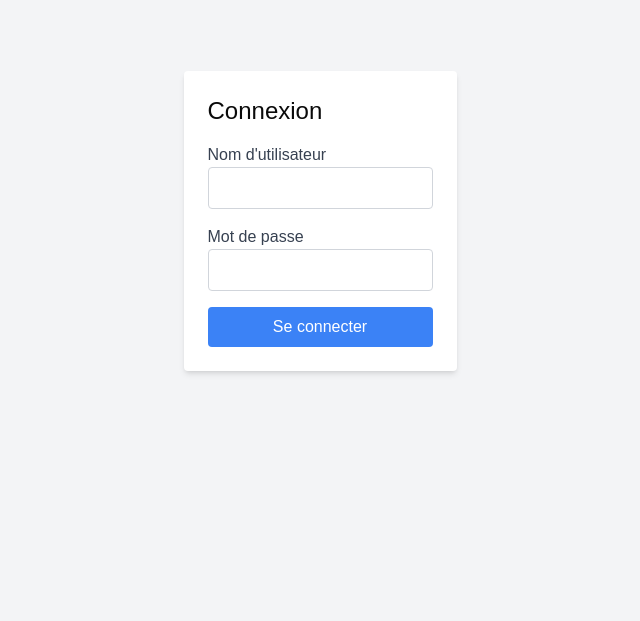
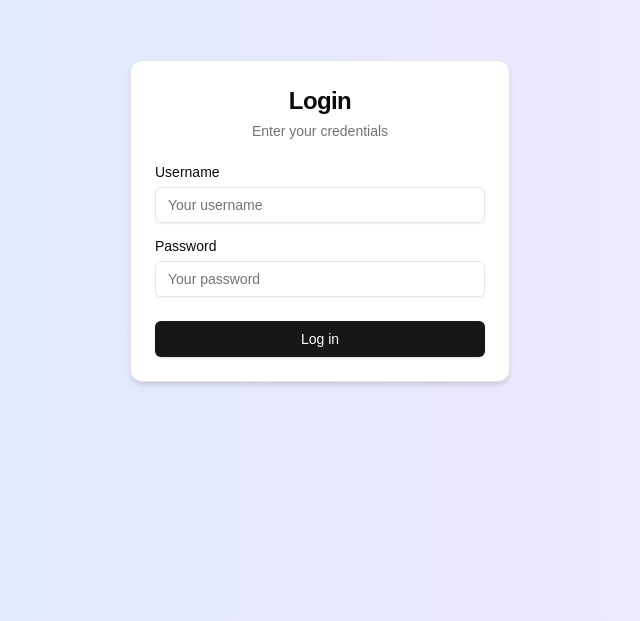
Before and after one commit to jblavisse/scriptalium, a Next.js app in the folder frontend/: page /login in a window 1280 px wide. Shown: the part 179-800 px from the top of the page, without its empty margins (320-960 px from the left). Built offline with nearby package versions, Linux system fonts and the light colour scheme; no server answers.

Commit message:
style(login, editor): update UI for better appearance

```diff
--- a/frontend/package.json
+++ b/frontend/package.json
@@ -31,6 +31,7 @@
     "next": "14.2.11",
     "react": "^18",
     "react-dom": "^18",
+    "react-icons": "^5.3.0",
     "tailwind-merge": "^2.5.2",
     "tailwindcss-animate": "^1.0.7"
   },
--- a/frontend/src/app/(root)/login/page.tsx
+++ b/frontend/src/app/(root)/login/page.tsx
@@ -1,57 +1,86 @@
-'use client';
+'use client'
 
-import { useState } from 'react';
-import axios from 'axios';
-import { useRouter } from 'next/navigation';
+import { useState } from 'react'
+import { useRouter } from 'next/navigation'
+import axios from 'axios'
+import { Button } from "@/components/ui/button"
+import { Input } from "@/components/ui/input"
+import { Card, CardContent, CardDescription, CardFooter, CardHeader, CardTitle } from "@/components/ui/card"
+import { Label } from "@/components/ui/label"
 
 export default function Login() {
-  const [username, setUsername] = useState('');
-  const [password, setPassword] = useState('');
-  const router = useRouter();
-  const apiUrl = process.env.NEXT_PUBLIC_API_URL;
+  const [username, setUsername] = useState('')
+  const [password, setPassword] = useState('')
+  const [isLoading, setIsLoading] = useState(false)
+  const router = useRouter()
+  const apiUrl = process.env.NEXT_PUBLIC_API_URL
 
-  const handleLogin = async (e: { preventDefault: () => void; }) => {
-    e.preventDefault();
+  const handleLogin = async (e: React.FormEvent) => {
+    e.preventDefault()
+    setIsLoading(true)
     try {
-      const response = await axios.post(`${apiUrl}/api/auth/login/`, { username, password }, { withCredentials: true });
+      const response = await axios.post(`${apiUrl}/api/auth/login/`, { username, password }, { withCredentials: true })
       if (response.status === 200) {
-        alert("Connexion réussie !");
-        router.push('/projects'); // Rediriger vers la page des projets
+        router.push('/projects')
       }
     } catch (error) {
-      console.error("Erreur lors de la connexion", error);
-      alert("Erreur lors de la connexion.");
+      console.error("Error during login", error)
+      alert("Error during login.")
+    } finally {
+      setIsLoading(false)
     }
-  };
+  }
 
   return (
-    <div className="flex justify-center items-center min-h-screen bg-gray-100">
-      <form onSubmit={handleLogin} className="bg-white p-6 rounded shadow-md">
-        <h2 className="text-2xl mb-4">Connexion</h2>
-        <div className="mb-4">
-          <label htmlFor="username" className="block text-gray-700">Nom d'utilisateur</label>
-          <input
+    <div className="flex justify-center items-center min-h-screen bg-gradient-to-r from-blue-100 to-purple-100">
+      <Card className="w-[380px] shadow-md">
+        <CardHeader className="space-y-1">
+          <CardTitle className="text-2xl font-bold text-center">Login</CardTitle>
+          <CardDescription className="text-center">
+            Enter your credentials
+          </CardDescription>
+        </CardHeader>
+        <CardContent className="grid gap-4">
+          <div className="grid gap-2">
+            <Label htmlFor="username">Username</Label>
+            <Input
+              id="username"
               type="text"
-            id="username"
+              placeholder="Your username"
               value={username}
               onChange={(e) => setUsername(e.target.value)}
               required
-            className="w-full p-2 border border-gray-300 rounded"
             />
           </div>
-        <div className="mb-4">
-          <label htmlFor="password" className="block text-gray-700">Mot de passe</label>
-          <input
+          <div className="grid gap-2">
+            <Label htmlFor="password">Password</Label>
+            <Input
+              id="password"
               type="password"
-            id="password"
+              placeholder="Your password"
               value={password}
               onChange={(e) => setPassword(e.target.value)}
               required
-            className="w-full p-2 border border-gray-300 rounded"
             />
           </div>
-        <button type="submit" className="w-full bg-blue-500 text-white p-2 rounded">Se connecter</button>
-      </form>
+        </CardContent>
+        <CardFooter>
+          <Button
+            className="w-full flex justify-center items-center"
+            onClick={handleLogin}
+            disabled={isLoading}
+          >
+            {isLoading ? (
+              <>
+                <span className="mr-2 h-4 w-4 border-2 border-t-2 border-gray-500 rounded-full animate-spin"></span>
+                Logging in...
+              </>
+            ) : (
+              'Log in'
+            )}
+          </Button>
+        </CardFooter>
+      </Card>
     </div>
-  );
+  )
 }
--- a/frontend/src/components/editor/EditorClient.tsx
+++ b/frontend/src/components/editor/EditorClient.tsx
@@ -114,11 +114,31 @@ export default function EditorClient() {
 
   return (
     <div className="p-4">
-      <h1 className="text-2xl font-bold mb-4">Éditeur de Projet: {project.title}</h1>
-      <LexicalEditor initialContent={project.editor_content || ''} onSave={saveProjectContent} />
-      <div className="mt-4">
-        <Button onClick={() => router.push('/projects')}>Retour à la liste des projets</Button>
+    <div className="bg-[#8B86BE] p-3 sm:p-4 rounded-lg shadow-md mb-4">
+      <div className="flex items-center">
+        <svg
+          className="w-5 h-5 sm:w-6 sm:h-6 mr-2 text-white"
+          fill="none"
+          stroke="currentColor"
+          viewBox="0 0 24 24"
+          xmlns="http://www.w3.org/2000/svg"
+        >
+          <path strokeLinecap="round" strokeLinejoin="round" strokeWidth={2} d="M12 8v4l3 3" />
+        </svg>
+        <h1 className="text-lg sm:text-xl font-semibold text-white">
+          Éditeur de Projet: {project.title}
+        </h1>
       </div>
+    </div>
+      <LexicalEditor
+        initialContent={project.editor_content || ''}
+        onSave={saveProjectContent}
+        returnButton={
+          <Button className='bg-[#8B86BE] hover:bg-[#8B86BE] text-white font-semibold px-6 py-2 rounded-lg shadow-md transition-transform duration-300 hover:scale-105 active:scale-95' onClick={() => router.push('/projects')}>
+            Retour à la liste des projets
+          </Button>
+        }
+      />
       {notification && (
         <Notification
           message={notification.message}
@@ -127,5 +147,5 @@ export default function EditorClient() {
         />
       )}
     </div>
-  )
+  );
 }
--- a/frontend/src/components/editor/index.tsx
+++ b/frontend/src/components/editor/index.tsx
@@ -1,5 +1,3 @@
-'use client';
-
 import React, { useState, useEffect } from 'react';
 import { LexicalComposer } from '@lexical/react/LexicalComposer';
 import { ContentEditable } from '@lexical/react/LexicalContentEditable';
@@ -19,7 +17,6 @@ import { CodeNode, CodeHighlightNode } from '@lexical/code';
 import { MarkNode } from '@lexical/mark';
 import ToolbarPlugin from './plugins/ToolbarPlugin';
 import { HeadingNode, QuoteNode } from '@lexical/rich-text';
-import SelectionPlugin from './plugins/SelectionPlugin';
 import { EditorThemeClasses } from 'lexical';
 import { Button } from '@/components/ui/button';
 import { useLexicalComposerContext } from '@lexical/react/LexicalComposerContext';
@@ -27,6 +24,7 @@ import { useLexicalComposerContext } from '@lexical/react/LexicalComposerContext
 interface LexicalEditorProps {
   initialContent: string;
   onSave: (content: string) => void;
+  returnButton: React.ReactNode;
 }
 
 const theme: EditorThemeClasses = {
@@ -81,13 +79,16 @@ const SaveButton: React.FC<{ onSave: (content: string) => void }> = ({ onSave })
   const handleSave = () => {
     editor.getEditorState().read(() => {
       const json = editor.getEditorState().toJSON();
-      const content = JSON.stringify(json);  // Vous pouvez choisir de stocker en JSON ou en HTML
+      const content = JSON.stringify(json);
       onSave(content);
     });
   };
 
   return (
-    <Button onClick={handleSave} className="mt-4 self-end">
+    <Button
+      onClick={handleSave}
+      className="bg-[#8B86BE] hover:bg-[#8B86BE] text-white font-semibold px-6 py-2 rounded-lg shadow-md transition-transform duration-300 hover:scale-105 active:scale-95"
+    >
       Sauvegarder
     </Button>
   );
@@ -108,16 +109,17 @@ const InitializeEditorState = ({ initialContent }: { initialContent: string }) =
   return null;
 };
 
-export default function LexicalEditor({ initialContent, onSave }: LexicalEditorProps) {
+export default function LexicalEditor({ initialContent, onSave, returnButton }: LexicalEditorProps) {
   return (
+    <div className="w-full max-w-[90vw] sm:max-w-[50vw] mx-auto">
       <LexicalComposer initialConfig={editorConfig}>
-      <div className="editor-container flex flex-col w-full max-w-[90vw] sm:max-w-[50vw] mx-auto bg-white rounded-lg shadow-lg relative overflow-hidden p-4">
+        <div className="editor-container flex flex-col bg-white rounded-lg shadow-md border border-gray-200 p-4">
           <ToolbarPlugin />
-        <div className="editor-inner flex-1">
+          <div className="editor-inner flex-1 mt-2">
             <RichTextPlugin
               contentEditable={
                 <ContentEditable
-                className="editor-input min-h-[75vh] max-h-[75vh] w-full overflow-y-auto focus:outline-none p-4"
+                  className="editor-input min-h-[60vh] max-h-[60vh] w-full overflow-y-auto focus:outline-none p-4"
                 />
               }
               placeholder={<div className="editor-placeholder p-4 text-gray-400">Commencez à écrire...</div>}
@@ -132,9 +134,12 @@ export default function LexicalEditor({ initialContent, onSave }: LexicalEditorP
           </div>
           <InitializeEditorState initialContent={initialContent} />
         </div>
-      <div className="flex justify-end w-full max-w-[90vw] sm:max-w-[50vw] mx-auto mt-4">
+        {/* Conteneur pour aligner les boutons */}
+        <div className="flex justify-center items-center mt-4 gap-4">
+          {returnButton}
           <SaveButton onSave={onSave} />
         </div>
       </LexicalComposer>
+    </div>
   );
 }
--- a/frontend/src/components/editor/plugins/ToolbarPlugin.tsx
+++ b/frontend/src/components/editor/plugins/ToolbarPlugin.tsx
@@ -159,7 +159,10 @@ export default function ToolbarPlugin() {
   }, [editor]);
 
   return (
-    <div className="toolbar flex items-center justify-center px-6 py-4 border-b space-x-2 shadow-[0px_1px_20px_1px_#00000024]" ref={toolbarRef}>
+      <div
+        className="toolbar flex flex-wrap items-center justify-center px-2 py-2 sm:px-6 sm:py-4 border-b gap-2 shadow"
+        ref={toolbarRef}
+      >
       {/* Undo/Redo Buttons */}
       <Button
         variant="ghost"
```
Also changed, not shown: frontend/src/app/(root)/projects/page.tsx (+17 -51 lines), 1 other file (tests, documents, lock files or other folders). Lines whose indentation alone changed are shown as unchanged.
